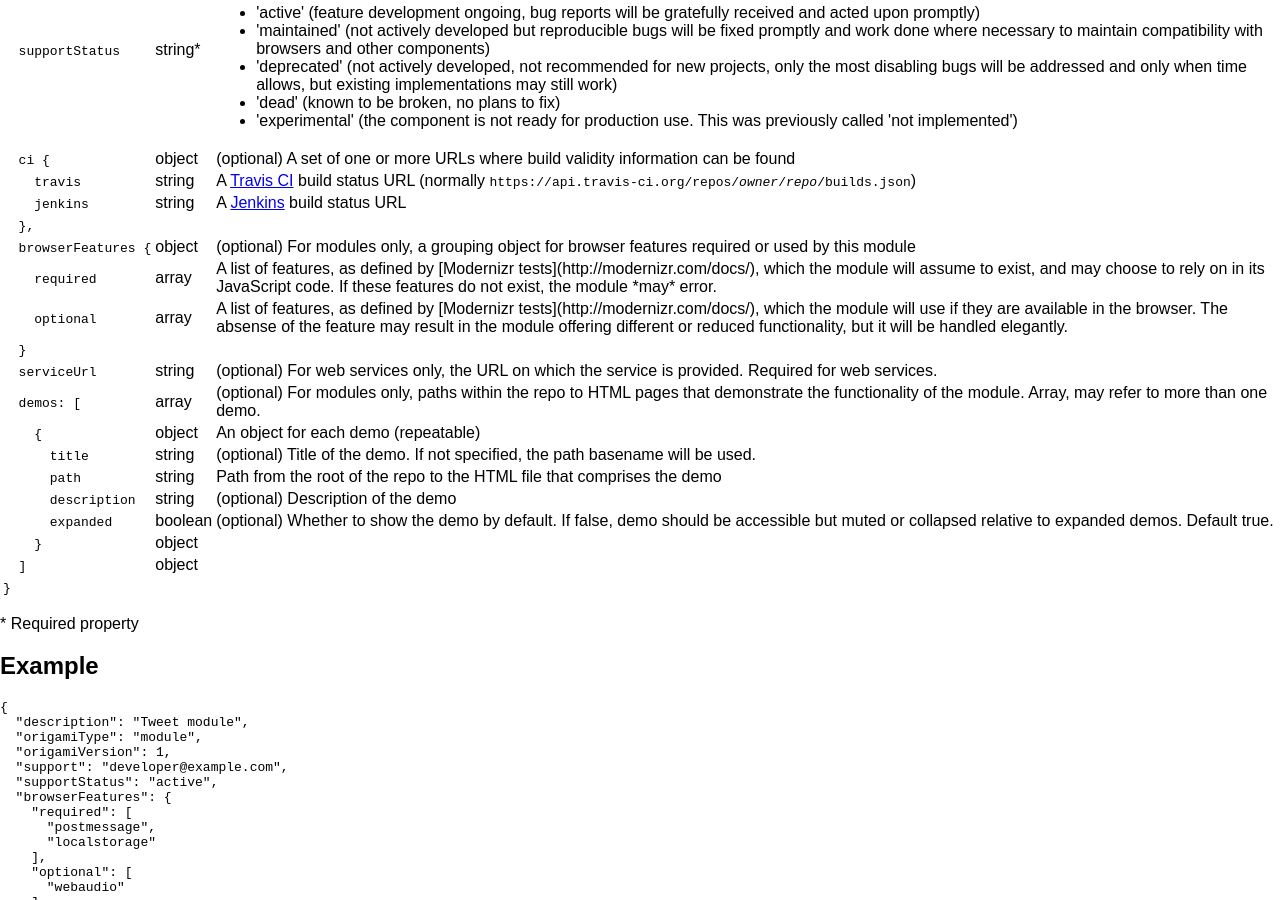
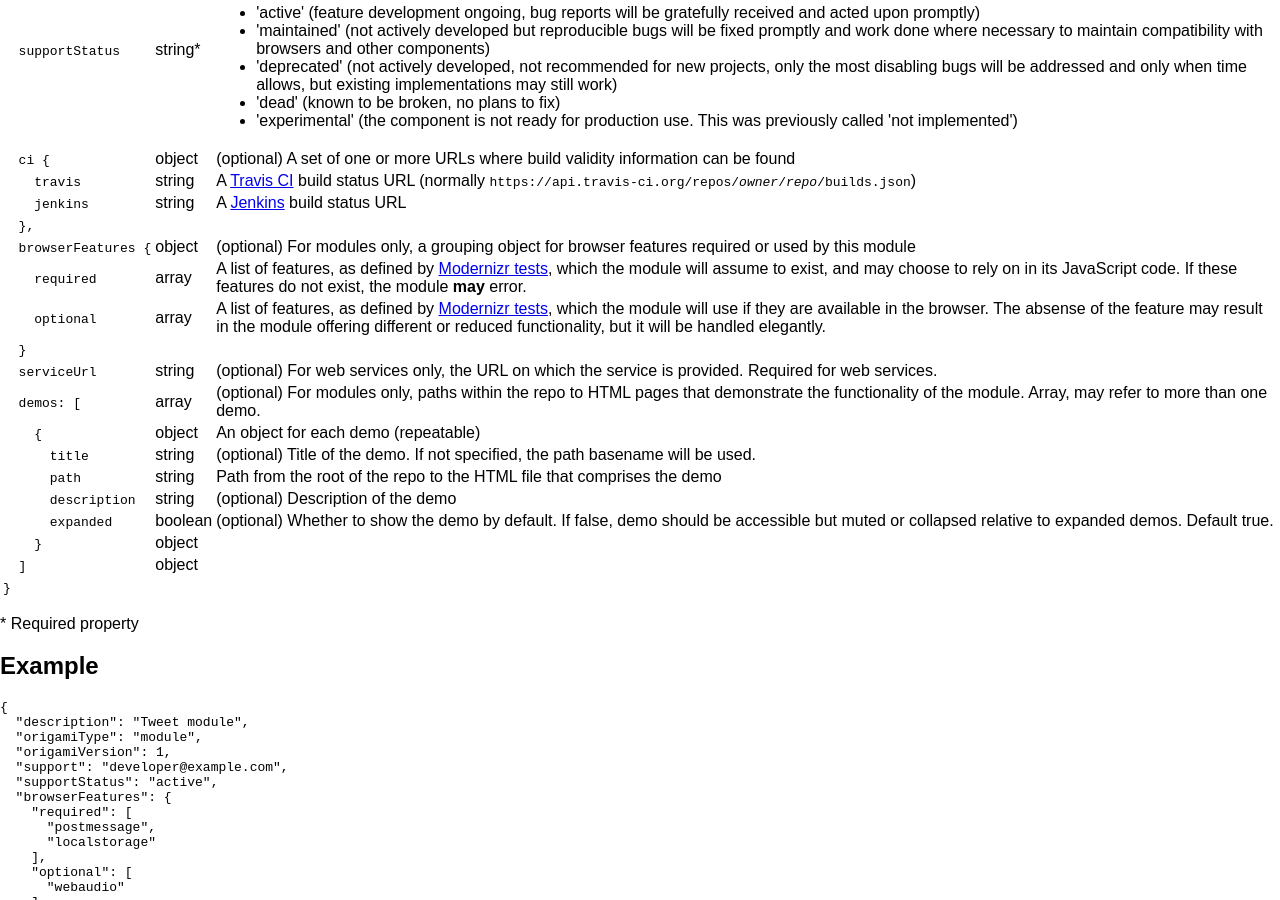
Before and after one commit to Financial-Times/ft-origami, a Jekyll site: the page built from docs/syntax/origamijson.md, in a window 1280 px wide and 900 px high, scrolled down 1015 px. Built offline with Jekyll 4.4.1, drawn with Linux system fonts in a browser that asks for light colours; comment, search, counter and statistics services are not loaded; a style sheet for code colours, icons or effects is not loaded.

Commit message:
formatting: markdown >> html

```diff
--- a/docs/syntax/origamijson.md
+++ b/docs/syntax/origamijson.md
@@ -82,11 +82,11 @@ All origami components, whether modules or web services, should be discoverable
 </tr><tr>
 	<td><code>&nbsp;&nbsp;&nbsp;&nbsp;required</code></td>
 	<td>array</td>
-	<td>A list of features, as defined by [Modernizr tests](http://modernizr.com/docs/), which the module will assume to exist, and may choose to rely on in its JavaScript code.  If these features do not exist, the module *may* error.</td>
+	<td>A list of features, as defined by <a href="http://modernizr.com/docs/">Modernizr tests</a>, which the module will assume to exist, and may choose to rely on in its JavaScript code.  If these features do not exist, the module <strong>may</strong> error.</td>
 </tr><tr>
 	<td><code>&nbsp;&nbsp;&nbsp;&nbsp;optional</code></td>
 	<td>array</td>
-	<td>A list of features, as defined by [Modernizr tests](http://modernizr.com/docs/), which the module will use if they are available in the browser.  The absense of the feature may result in the module offering different or reduced functionality, but it will be handled elegantly.</td>
+	<td>A list of features, as defined by <a href="http://modernizr.com/docs/">Modernizr tests</a>, which the module will use if they are available in the browser.  The absense of the feature may result in the module offering different or reduced functionality, but it will be handled elegantly.</td>
 </tr><tr>
 	<td><code>&nbsp;&nbsp;}</code></td>
 	<td></td>
```
